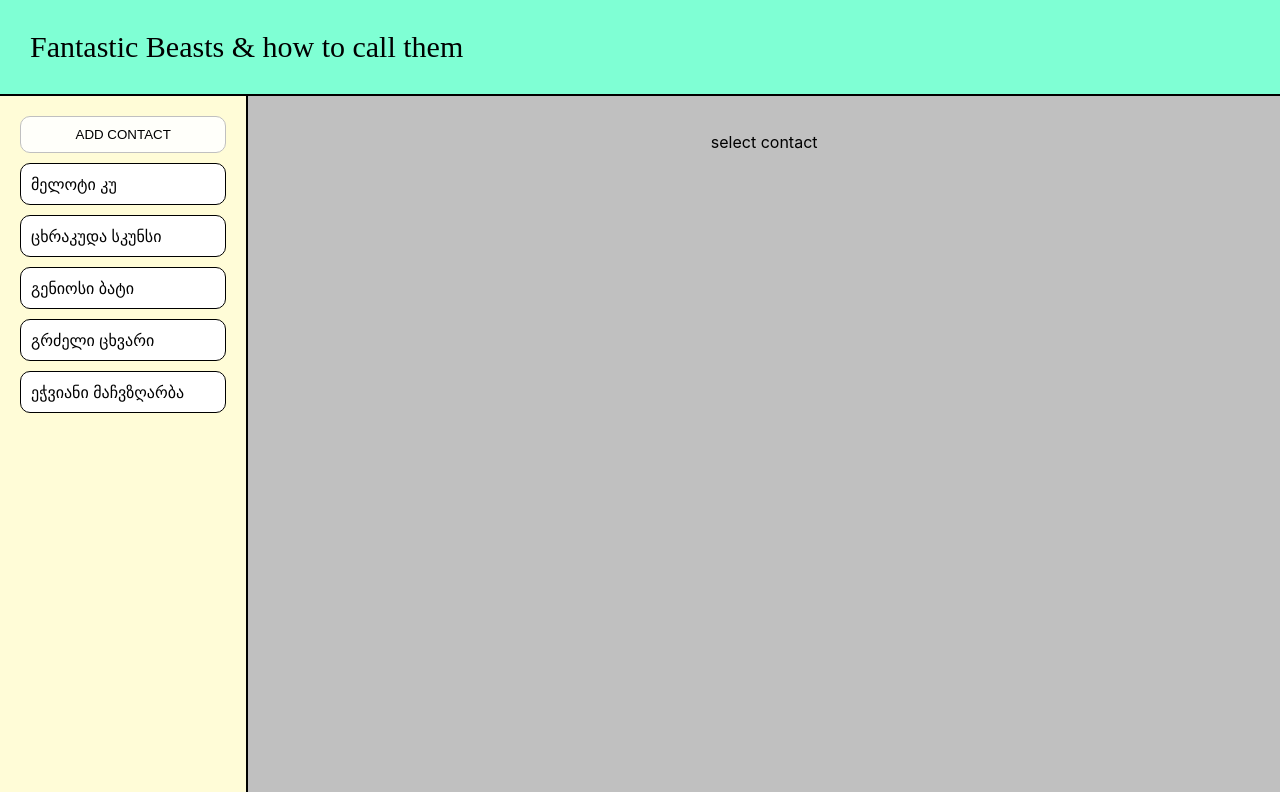
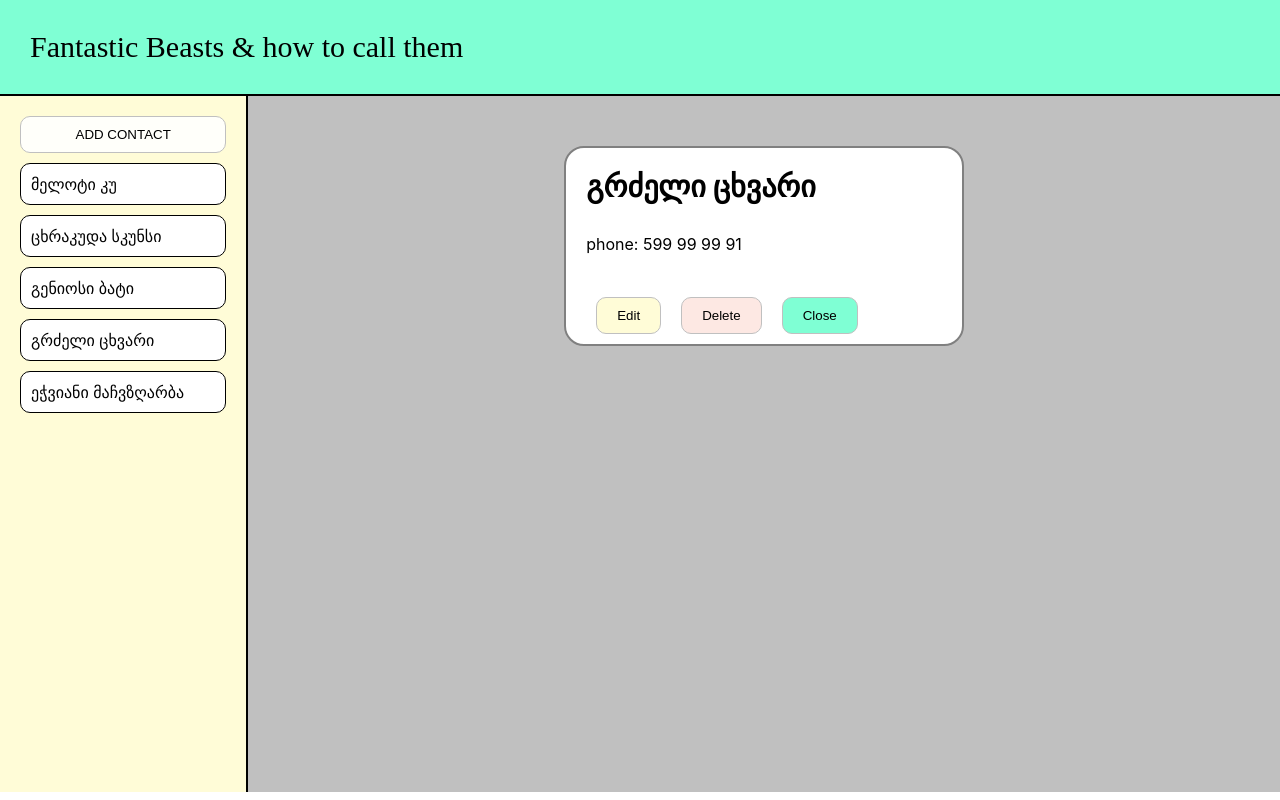
Before and after one commit to BekaBadzagua/interns-presentation-redux, a React (Create React App) app: page / in a window 1280 px wide. Built offline with nearby package versions, Linux system fonts and the light colour scheme.

Commit message:
chore: work in progress

```diff
--- a/src/components/UI/card.js
+++ b/src/components/UI/card.js
@@ -6,9 +6,9 @@ const Card = (props) => {
       <h3>{props.name}</h3>
       <span className='phone'>phone: {props.phone}</span>
       <div className='buttons'>
-        <Button type='edit'>Edit</Button>
-        <Button type='delete'>Delete</Button>
-        <Button type='close'>Close</Button>
+        <button className='edit'>Edit</button>
+        <button className='delete'>Delete</button>
+        <button className='close'>Close</button>
       </div>
     </div>
   );
--- a/src/store/reducers/contactsReducer.js
+++ b/src/store/reducers/contactsReducer.js
@@ -24,7 +24,7 @@ const initialState = {
       id: 4,
       name: 'გრძელი ცხვარი',
       phone: '599 99 99 91',
-      onBoard: false,
+      onBoard: true,
     },
     {
       id: 5,
```
